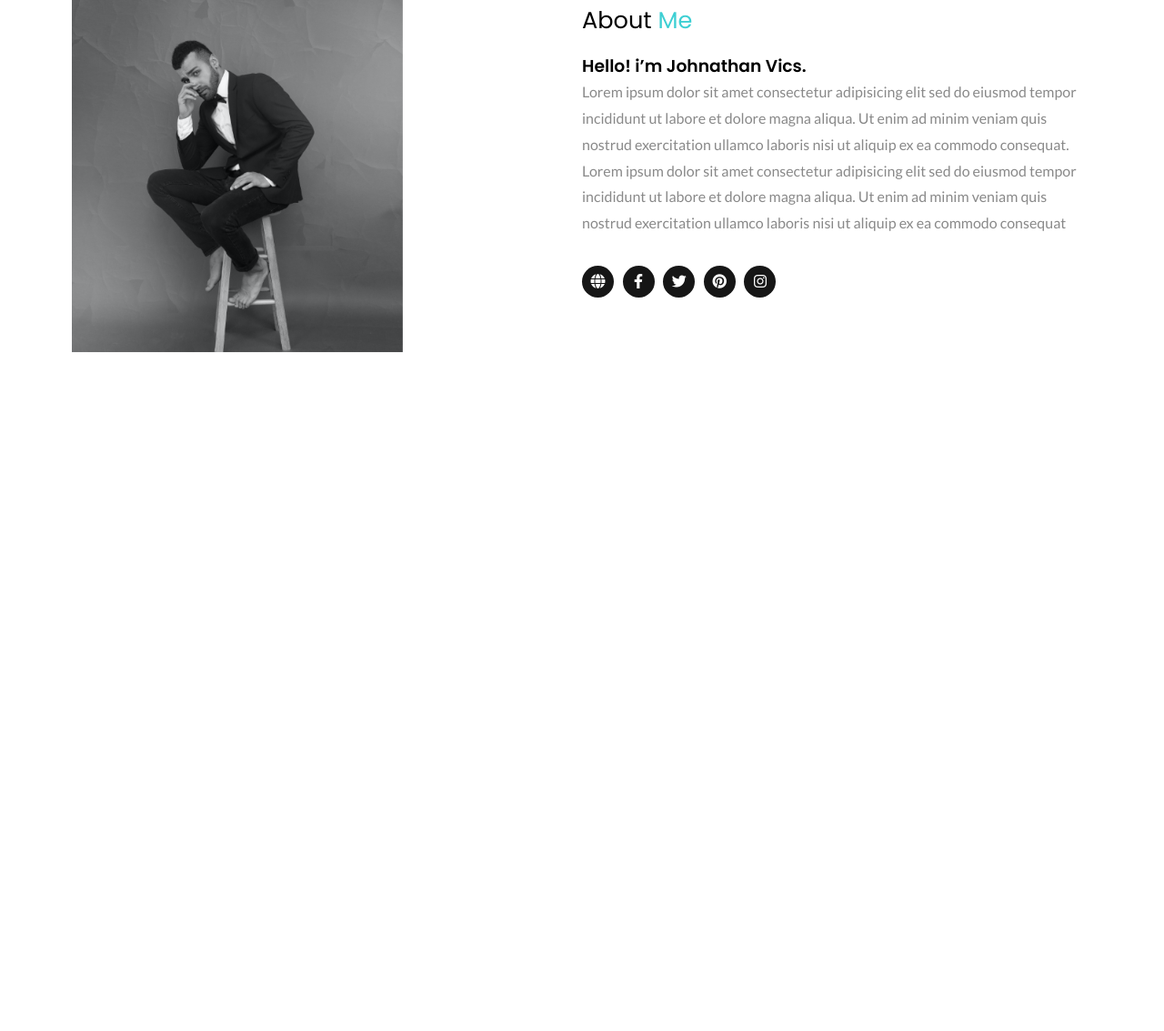
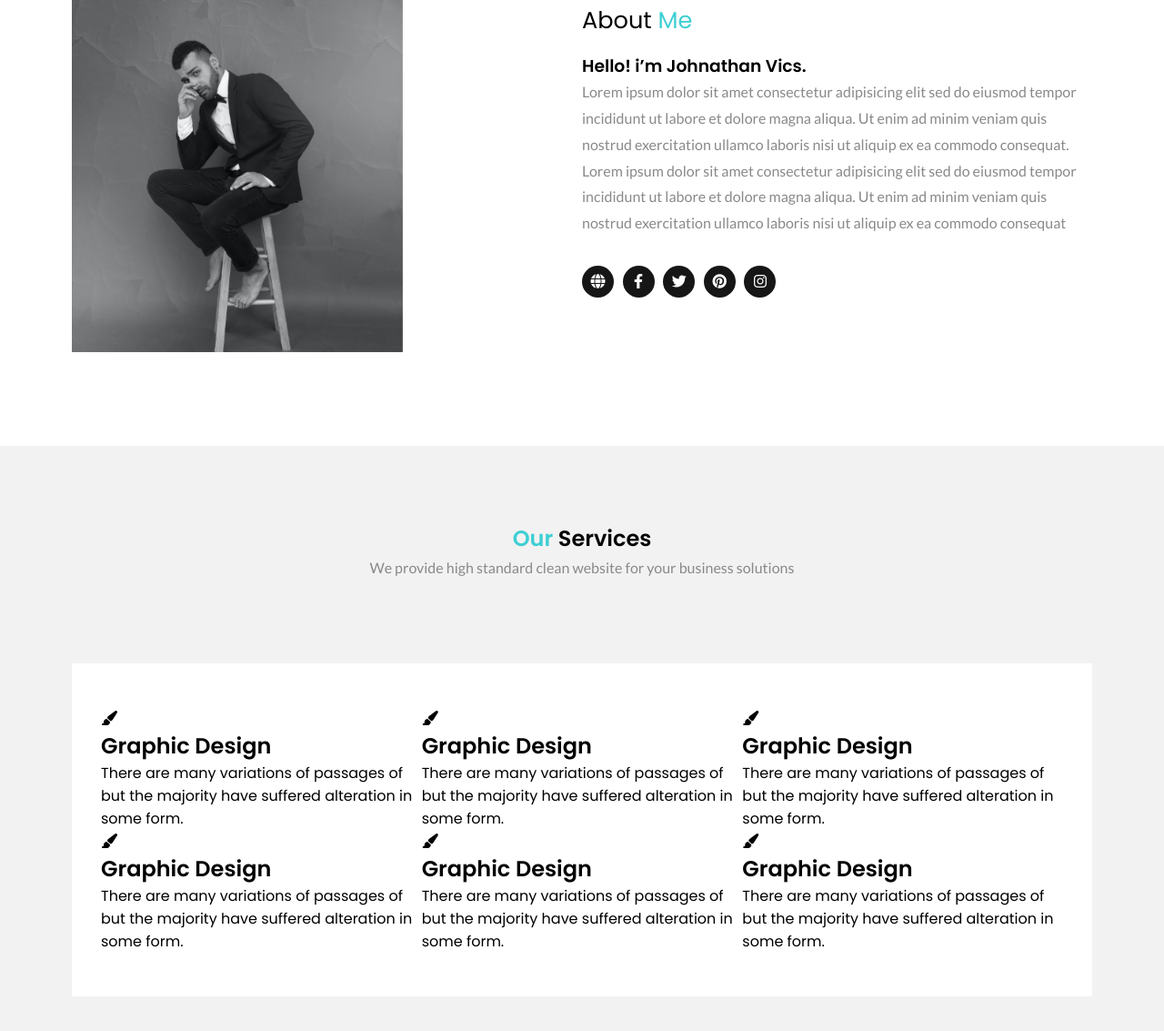
Before and after one commit to Lavishsaini10/Portfolio-Website, a plain HTML site: page index.html in a window 1280 px wide. Shown: the part 1097-2230 px from the top of the page at 91% size. Before the commit the page ends 1587 px from the top, so only its background shows below. Drawn offline with Linux system fonts and the light colour scheme.

Commit message:
To create a layout

```diff
--- a/css/style.css
+++ b/css/style.css
@@ -6,6 +6,7 @@
   --pure: #ffffff;
   --ternary: #898989;
   --light: #F2F2F2;
+  --secondary: #070606;
 }
 
 body {
@@ -162,3 +163,44 @@ padding: 0.5rem;
 .social i{
   color: var(--pure);
 }
+
+.section-heading{
+  color: var(--secondary);
+  text-align: center;
+  margin-bottom: 1rem;
+  line-height: 0.5;
+}
+
+.section-heading span{
+  color: var(--primary);
+}
+
+.section-heading + p{
+  color: var(--ternary);
+  font-family: 'Lato', sans-serief;
+  margin-bottom: 6rem;
+  text-align: center;
+}
+
+section.services{
+  background: var(--light);
+}
+section.services .card-wrapper{
+  display: grid;
+  grid-template-columns: repeat(3,1fr);
+}
+
+/* section.services .card-wrapper{
+  column-width: 2rem;
+} */
+
+section.services .card-wrapper{
+  background: var(--pure);
+  padding: 3rem 2rem;
+}
+
+
+section.services .card-wrapper .card img{
+  position: absolute;
+
+}
--- a/index.html
+++ b/index.html
@@ -85,6 +85,51 @@
             </div>
         </div>
     </section>
+    <section class="services">
+        <div class="container">
+            <h1 class="section-heading"><span>Our </span>Services</h1>
+            <p>We provide high standard clean website for your business solutions</p>
+            <div class="card-wrapper">
+                <div class="card">
+                    <i class="fa fa-paint-brush" aria-hidden="true"></i>
+                    <h2>Graphic Design</h2>
+                    <p>There are many variations of passages of but the majority have suffered alteration in some form.
+                    </p>
+                </div>
+                <div class="card">
+                    <i class="fa fa-paint-brush" aria-hidden="true"></i>
+                    <h2>Graphic Design</h2>
+                    <p>There are many variations of passages of but the majority have suffered alteration in some form.
+                    </p>
+                </div>
+                <div class="card">
+                    <i class="fa fa-paint-brush" aria-hidden="true"></i>
+                    <h2>Graphic Design</h2>
+                    <p>There are many variations of passages of but the majority have suffered alteration in some form.
+                    </p>
+                </div>
+                <div class="card">
+                    <i class="fa fa-paint-brush" aria-hidden="true"></i>
+                    <h2>Graphic Design</h2>
+                    <p>There are many variations of passages of but the majority have suffered alteration in some form.
+                    </p>
+                </div>
+                <div class="card">
+                    <i class="fa fa-paint-brush" aria-hidden="true"></i>
+                    <h2>Graphic Design</h2>
+                    <p>There are many variations of passages of but the majority have suffered alteration in some form.
+                    </p>
+                </div>
+                <div class="card">
+                    <i class="fa fa-paint-brush" aria-hidden="true"></i>
+                    <h2>Graphic Design</h2>
+                    <p>There are many variations of passages of but the majority have suffered alteration in some form.
+                    </p>
+                </div>
+            </div>
+        </div>
+
+    </section>
 </body>
 
 </html>
```
